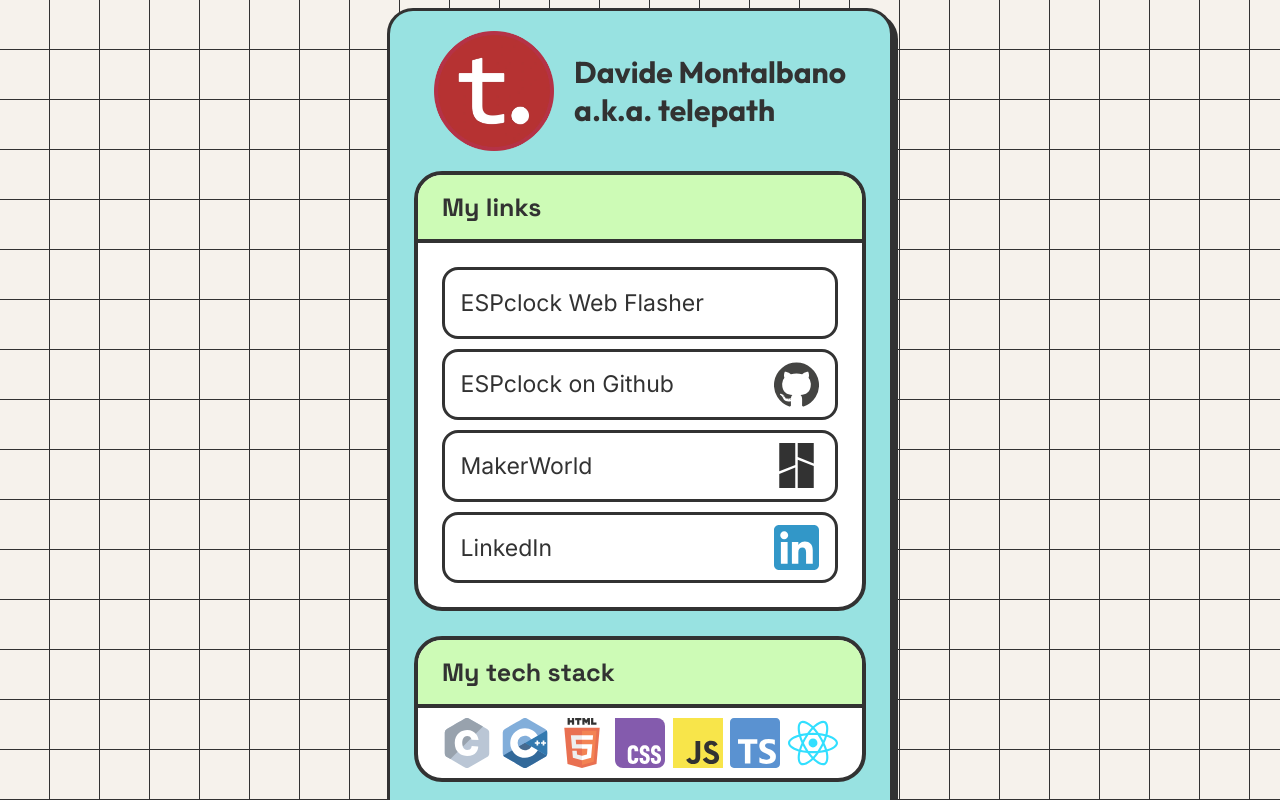
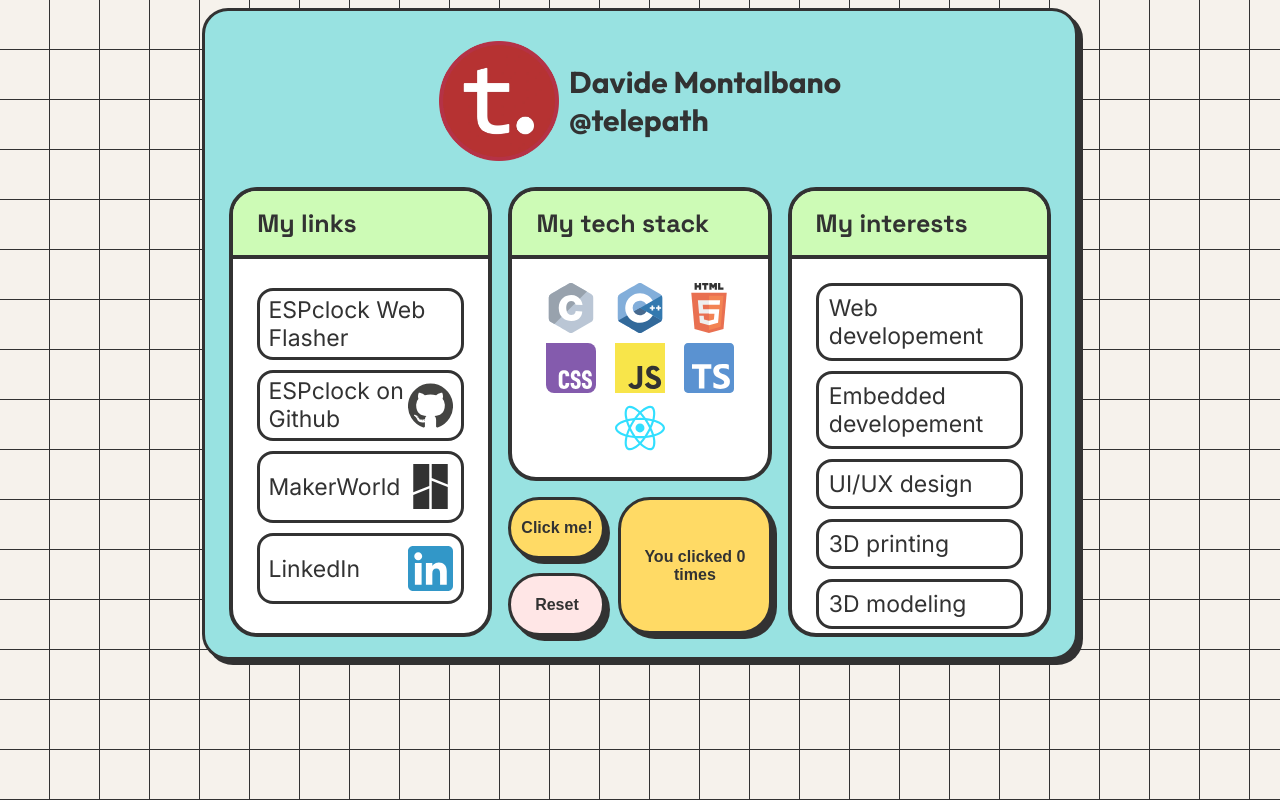
Before and after one commit to telepath9/Portfolio, a React (Vite) app: page / in a window 1280 px wide. Shown: the top 800 px of the page. Built offline with nearby package versions, Linux system fonts and the light colour scheme.

Commit message:
switched from flex to grid layout

```diff
--- a/src/App.css
+++ b/src/App.css
@@ -1,7 +1,16 @@
-.flex_container {
-  display:flex;
-  flex-direction:column;
-  max-width: 452px;
+.grid_container {
+  display: grid;
+  /*grid-template-columns: 1fr 1fr 1fr;*/
+  grid-auto-columns: 1fr;
+  grid-template-rows: 1fr auto 1fr;
+  gap: 1em;
+  grid-template-areas:
+  "box-1 box-1 box-1"
+  "box-2 box-3 box-4"
+  "box-2 box-5 box-4 " ;
+
+  max-width: 65%;
+  /*max-height: 645px;*/
   margin: 0px auto;
 
   padding: 20px 24px;
@@ -9,6 +18,7 @@
   background: #7FDBDA;
   border: 3px solid #000;
   box-shadow: 5px 5px 0 0 #000;
+
   /*glassmorphism style
   border-radius: 20px;
   background: rgba(255, 255, 255, 0.217);
@@ -37,10 +47,13 @@
 
 #double_avatar{
   display: flex;
-  /*justify-content: space-between;*/
-  justify-content: space-evenly;
+  align-items: center;
+  justify-content: center;
+  gap: 10px;
+
+  /*justify-content: space-evenly;*/
   flex-wrap: wrap;
-  margin: 0px 0px 20px 0px;
+  margin: 0px;
   /*border-radius: 24px;
   border: solid black 4px;
   padding: 10px;*/
@@ -52,7 +65,7 @@
   font-family: "Outfit", sans-serif;
   font-size: 30px;
   /*margin: auto auto;*/
-  margin: auto 0px auto;
+
   /*1padding: 6px 0px; */
 }
 
@@ -73,21 +86,33 @@
 
 
 .sections{
+  --section_max_height: 442px;
+
   border-radius: 28px;
-
+  max-height: var(--section_max_height);
   border: solid black 4px;
-  margin: 0px 0px 25px 0px;
+  margin: 0px ;
   background: #ffffff;
   z-index: 0;
 
 }
 
-.lang_icons{
+#linkSection{
+  display: flex;
+  flex-direction: column;
+  /*gap: 10px;/
+
+*/
+}
+
+.techstack_icons{
   display: flex;
   flex-wrap: wrap;
+  gap: 10px;
   flex-direction:row;
-  justify-content:space-between;
-  padding: 10px 24px;
+  justify-content:space-evenly;
+  align-items: center;
+  padding: 24px 24px;
 
   /*border: solid black 4px;*/
   background: #ffffff00;
@@ -97,6 +122,7 @@
 .icons{
   height: 50px;
   width: 50px;
+
 }
 
 .linkIcons{
@@ -110,7 +136,6 @@
   z-index: -1;
 }
 
-
 .basicCard{
   border-radius: 28px;
   background-color: transparent;
@@ -118,62 +143,46 @@
   margin: 24px 0px;
 }
 
-/*linkSection{
-   background: #ffffff00;
+
+
+/*
+@keyframes expand{
+
+  from {border: (1.5rem, 4%)}
+  to   {padding: 1.8rem min(2.5rem, 5%)}
+
 }*/
 
 
-@keyframes expand{
+@keyframes border_expand{
+  from {border: solid black 3px; border-radius: 16px;}
+  to   {border: dashed black 5px; border-radius: 25px;}
+}
 
-  from {padding: 1rem min(1.5rem, 4%)}
-  to   {padding: 1.8rem min(2.5rem, 5%)}
-  /*
-  from {padding: 0px min(1.2rem, 3%) 0px 0px;}
-  to {padding: 0.8rem min(1.2rem, 3%) 0.8rem 0.8rem;}*/
-}
 
 .singleLink{
   display: flex;
   justify-content: space-between;
   align-items: center;
 
-
-
   font-family:"Inter", sans-serif;
   font-size: 23px;
-  border: solid black 3px;
-  border-radius: 16px;
-  /*border-radius: 8px;*/
-  margin: 10px 24px;
-
+  margin: 0px 24px;
   text-align: left;
-  /*padding: 0px min(1.2rem, 3%) 0px 0px;*/
   padding: 0px;
   background: transparent;
   z-index: 1;
 
-  /*
-  transition: padding 0.2s ;*/  /*on :hover OFF*/
-
-}
-
-.singleLink:hover {
-  /*background-color: #c2d9e9;*/
-  text-decoration: none;
-  /*
-  animation-name: expand;
-  animation-duration: 0.2s;
-  padding: 0.8rem min(1.2rem, 3%) 0.8rem 0.8rem;*/
-  /*border-radius: 12px 0px 0px 12px;*/
-  /*padding: 0.5rem min(1.2rem, 3%) 0.5rem 0px;*/
-
 }
 
 
+/*
+  transition: padding 0.2s ;*/  /*on :hover OFF*/
+
 .singleLabel{
-  display: flex;
+  /*display: flex;
   justify-content: space-between;
-  align-items: center;
+  align-items: center;*/
   font-family:"Inter", sans-serif;
   font-size: 1.4375rem; /*23px;*/
   border: solid black 3px;
@@ -191,8 +200,7 @@
 }
 
 /*.links{
-  margin: 0px 0px;
-  padding: 0px 0px;
+  border-color: rgb(16, 112, 190);
 
 }*/
 
@@ -202,24 +210,24 @@
 }
 
 a:link{
-
-  min-height: 40px;
-  max-height: 40px;
   display: flex;
   justify-content: space-between;
   align-items: center;
+  min-height: 40px;
+  max-height: 40px;
   color: #000000;
   /*padding: 20px 24px;*/
   /*padding: min(20px, 3.5%) min(24px, 4%);*/
   width: 100%;
   background:transparent;
   text-decoration:none;
-
-
   padding: 0.8rem min(1.5rem, 4%);
 
+  margin: 5px 0px;
+  border: solid 3px;
+  border-radius: 16px;
 
-  transition: padding 0.2s ; /*on :hover OFF*/
+  transition: padding 0.2s, border 0.2s; /*when :hover OFF*/
 
 
 }
@@ -227,13 +235,22 @@
 a:link:hover{
   color: #000000;
   background-color: rgba(73, 168, 235, 0.299);
-  /*padding: 1rem min(1.5rem, 4%);*/
+
   margin: 0px;
   text-decoration: none;
-  border-radius: 13px;
-  animation-name: expand;
+  border-radius: 25px;
+  border: dashed black 5px;
+
+  animation-name: border_expand;
   animation-duration: 0.2s;
-  padding: 1.8rem min(2.5rem, 5%);
+
+
+  margin: 5px 0px;
+  /*gap: 7px;*/
+  /*animation-name: expand;
+  animation-duration: 0.2s;
+  padding: 1.8rem min(2.5rem, 5%);*/
+
 
 }
 
@@ -244,7 +261,9 @@
 }
 
 .btn {
-  font-size: 16px;
+  max-height: 98%;
+
+  font-size: 1em;
   border: 3px solid #000;
   border-radius: 32px;
   background: #FFD23F;
@@ -254,7 +273,6 @@
   /*padding: 12px 20px;*/
   /*padding: min(0.8, 3%) min(6px, 2.5%);*/
   padding: 0.8rem min(0.9rem, 4%);
-
 
   cursor: pointer;
   transition: all 0.1s ease;
@@ -271,22 +289,35 @@
 }
 
 #buttons{
-  display: flex;
+  display: grid;
+  grid-template-columns: 1fr 1fr;
+  grid-template-rows: 1fr 1fr;
+  gap: 0.8em;
+  grid-template-areas:
+  "but-3 but-3 but-2"
+  "but-1 but-1 but-2" ;
   justify-content: space-between;
-  margin: 0px 0px 10px 0px;
+  margin: 0px;
 }
 
-@media (max-width: 500px){
+@media (max-width: 72rem){
 
-  .flex_container{
-    padding: 14px 14px;
+  .grid_container{
+    /*padding: 14px 14px;*/
+    max-width: 452px;
+    grid-template-areas:
+    "box-1"
+    "box-2"
+    "box-3"
+    "box-4"
+    "box-5";
   }
 
   #name{
     margin: 10px 0px 0px 0px;
   }
 
-  .title2, .singleLink, .singleLabel{
+  .title2, .singleLink, a:link, .singleLabel{
     font-size: 1.125rem;
   }
 
@@ -300,7 +331,7 @@
   }
 
   .btn{
-    margin: 0px 0px 24px 0px;
+    padding: 18px 16px;
   }
 
 
@@ -326,24 +357,7 @@
 }*/
 
 /*
-.counter {
-  font-size: 16px;
-  padding: 5px 10px;
-  border-radius: 5px;
-  color: var(--accent);
-  background: var(--accent-bg);
-  border: 2px solid transparent;
-  transition: border-color 0.3s;
-  margin-bottom: 24px;
 
-  &:hover {
-    border-color: var(--accent-border);
-  }
-  &:focus-visible {
-    outline: 2px solid var(--accent);
-    outline-offset: 2px;
-  }
-}
 
 .hero {
   position: relative;
--- a/src/App.tsx
+++ b/src/App.tsx
@@ -22,22 +22,23 @@
 function App() {
 
   return(<>
-      <div id="flex_contId" className="flex_container">
+      <div className="grid_container" id="grid_contId">
         {/*<div id="h1div">
           <h1 id="title1">My Portfolio</h1>
         </div>*/}
 
-        <div id="double_avatar">
+        <div id="double_avatar" style={{gridArea: "box-1"}}>
           <Avatar logoPath={teleLogo} size={120}></Avatar>
-          <h2 id="name">Davide Montalbano  <br></br> a.k.a. telepath</h2>
+          <h2 id="name">Davide Montalbano  <br></br> @telepath</h2>
         </div>
 
-        <section className='sections'>
+
+        <section className='sections' style={{gridArea: "box-2"}}>
           <p className="title2">
               My links
           </p>
 
-          <section className="basicCard">
+          <section className="basicCard" id="linkSection">
             <div className='singleLink'>
               <a className="links" href="https://telepath9.github.io/ESPclock/">ESPclock Web Flasher</a>
             </div>
@@ -46,20 +47,16 @@
               <a className="links" href="https://github.com/telepath9/ESPclock">ESPclock on Github
               <img className='linkIcons' src={githubIcon} />
               </a>
-
             </div>
-
-
 
             <div className='singleLink'>
               <a className="links" href="https://makerworld.com/en/@telepath" >MakerWorld
                 <img className="linkIcons" id="bambu" src={bambuIcon} />
               </a>
-
             </div>
 
             <div className='singleLink'>
-              <a href="https://www.linkedin.com/in/davide-montalbano-82ba1425a/">LinkedIn
+              <a className="links" href="https://www.linkedin.com/in/davide-montalbano-82ba1425a/">LinkedIn
                 <img className="linkIcons" src={linkedinIcon} />
               </a>
             </div>
@@ -67,11 +64,11 @@
             </section>
           </section>
 
-          <section className='sections'>
+          <section className='sections' style={{gridArea: "box-3"}}>
             <p className="title2">
               My tech stack
             </p>
-            <div className="lang_icons">
+            <div className="techstack_icons">
               <img className='icons' src={cIcon} />
               <img className='icons' src={cppIcon} />
               <img className='icons' src={htmlIcon} />
@@ -83,11 +80,11 @@
             </div>
           </section>
 
-          <section className='sections'>
+          <section className='sections' style={{gridArea: "box-4"}}>
             <p className="title2">
             My interests
             </p>
-            <div className="basicCard">
+            <section className="basicCard">
 
               <div className='singleLabel'>
                 <p className='theLabel' >Web developement</p>
@@ -106,19 +103,17 @@
               </div>
 
               <div className='singleLabel'>
-                <p className='theLabel'>3D Modeling</p>
+                <p className='theLabel'>3D modeling</p>
               </div>
 
-
-
-            </div>
+            </section>
 
           </section>
 
 
-          <div id="buttons" className="basicCard">
-           <ColorButton >
-           </ColorButton>
+          <div id="buttons" className="basicCard" style={{gridArea: "box-5"}}>
+          <ColorButton >
+          </ColorButton>
 
           <CounterButton >
           </CounterButton>
--- /dev/null
+++ b/src/assets/App.css
@@ -0,0 +1,498 @@
+.flex_container {
+  display:flex;
+  flex-direction:column;
+  max-width: 452px;
+  margin: 0px auto;
+
+  padding: 20px 24px;
+  border-radius: 26px;
+  background: #7FDBDA;
+  border: 3px solid #000;
+  box-shadow: 5px 5px 0 0 #000;
+  /*glassmorphism style
+  border-radius: 20px;
+  background: rgba(255, 255, 255, 0.217);
+  box-shadow: rgba(0, 0, 0, 0.15) 0px 8px 32px,
+  rgba(0, 0, 0, 0.05) 0px 2px 8px,
+  rgba(255, 255, 255, 0.04) 0px 1px 0px inset,
+  rgba(255, 255, 255, 0.02) 0px -1px 0px inset;
+  backdrop-filter: blur(5px) saturate(1.2);*/
+}
+
+#h1div{
+  text-align: left;
+}
+
+#title1{
+  font-family: "Space Grotesk", sans-serif;
+  font-size:  30px;
+  font-optical-sizing: auto;
+  font-weight: 700;
+  font-style: normal;
+  margin: 0px 0px 10px 0px;
+  /*border-radius: 24px;
+  border: solid black 4px;
+  padding: 20px;*/
+}
+
+#double_avatar{
+  display: flex;
+  gap: 10px;
+
+  justify-content: space-evenly;
+  flex-wrap: wrap;
+  margin: 0px 0px 20px 0px;
+  /*border-radius: 24px;
+  border: solid black 4px;
+  padding: 10px;*/
+  /*background: #f5f0e8;*/
+  /*text-align: center;*/
+}
+
+#name{
+  font-family: "Outfit", sans-serif;
+  font-size: 30px;
+  /*margin: auto auto;*/
+
+  /*1padding: 6px 0px; */
+}
+
+.title2{
+  /*display: flex;
+  justify-content: space-evenly;*/
+  border-radius: 24px 24px 0px 0px;
+  border-bottom: solid black 4px;
+  padding: 16px 24px;
+  font-family: "Space Grotesk", sans-serif;
+  font-size: 1.5625rem; /*25px;*/
+  font-optical-sizing: auto;
+  font-weight: 700;
+  font-style: normal;
+  margin: 0px;
+  background: #c1fba4;
+}
+
+
+.sections{
+  border-radius: 28px;
+
+  border: solid black 4px;
+  margin: 0px 0px 25px 0px;
+  background: #ffffff;
+  z-index: 0;
+
+}
+
+.lang_icons{
+  display: flex;
+  flex-wrap: wrap;
+  flex-direction:row;
+  justify-content:space-between;
+  padding: 10px 24px;
+
+  /*border: solid black 4px;*/
+  background: #ffffff00;
+
+}
+
+.icons{
+  height: 50px;
+  width: 50px;
+}
+
+.linkIcons{
+  /*margin: 0px 12px 0px 0px;*/
+
+
+
+  margin: 0px;
+  height: 45px;
+  width: 45px;
+  z-index: -1;
+}
+
+
+.basicCard{
+  border-radius: 28px;
+  background-color: transparent;
+  text-align: right;
+  margin: 24px 0px;
+}
+
+/*linkSection{
+   background: #ffffff00;
+}*/
+
+
+@keyframes expand{
+
+  from {padding: 1rem min(1.5rem, 4%)}
+  to   {padding: 1.8rem min(2.5rem, 5%)}
+  /*
+  from {padding: 0px min(1.2rem, 3%) 0px 0px;}
+  to {padding: 0.8rem min(1.2rem, 3%) 0.8rem 0.8rem;}*/
+}
+
+.singleLink{
+  display: flex;
+  justify-content: space-between;
+  align-items: center;
+
+
+
+  font-family:"Inter", sans-serif;
+  font-size: 23px;
+  border: solid black 3px;
+  border-radius: 16px;
+  /*border-radius: 8px;*/
+  margin: 10px 24px;
+
+  text-align: left;
+  /*padding: 0px min(1.2rem, 3%) 0px 0px;*/
+  padding: 0px;
+  background: transparent;
+  z-index: 1;
+
+  /*
+  transition: padding 0.2s ;*/  /*on :hover OFF*/
+
+}
+
+.singleLink:hover {
+  /*background-color: #c2d9e9;*/
+  text-decoration: none;
+  /*
+  animation-name: expand;
+  animation-duration: 0.2s;
+  padding: 0.8rem min(1.2rem, 3%) 0.8rem 0.8rem;*/
+  /*border-radius: 12px 0px 0px 12px;*/
+  /*padding: 0.5rem min(1.2rem, 3%) 0.5rem 0px;*/
+
+}
+
+
+.singleLabel{
+  display: flex;
+  justify-content: space-between;
+  align-items: center;
+  font-family:"Inter", sans-serif;
+  font-size: 1.4375rem; /*23px;*/
+  border: solid black 3px;
+  border-radius: 16px;
+  margin: 10px 24px;
+  /*padding: 0px 24px;      1rem = 16px*/
+
+  padding: 0.5rem min(1.5rem, 4%);
+  /*cursor: pointer;*/
+  text-align: left;
+}
+
+.theLabel{
+  margin: 0px;
+}
+
+/*.links{
+  margin: 0px 0px;
+  padding: 0px 0px;
+
+}*/
+
+#bambu{
+  /*margin: 0px 12px;*/
+  margin: 0px;
+}
+
+a:link{
+
+  min-height: 40px;
+  max-height: 40px;
+  display: flex;
+  justify-content: space-between;
+  align-items: center;
+  color: #000000;
+  /*padding: 20px 24px;*/
+  /*padding: min(20px, 3.5%) min(24px, 4%);*/
+  width: 100%;
+  background:transparent;
+  text-decoration:none;
+
+
+  padding: 0.8rem min(1.5rem, 4%);
+
+
+  transition: padding 0.2s ; /*on :hover OFF*/
+
+
+}
+
+a:link:hover{
+  color: #000000;
+  background-color: rgba(73, 168, 235, 0.299);
+  /*padding: 1rem min(1.5rem, 4%);*/
+  margin: 0px;
+  text-decoration: none;
+  border-radius: 13px;
+  animation-name: expand;
+  animation-duration: 0.2s;
+  padding: 1.8rem min(2.5rem, 5%);
+
+}
+
+a:visited {
+  color: #000000;
+  background-color: transparent;
+  text-decoration: none;
+}
+
+.btn {
+  font-size: 16px;
+  border: 3px solid #000;
+  border-radius: 32px;
+  background: #FFD23F;
+  color: #000;
+  box-shadow: 5px 5px 0 0 #000;
+  font-weight: 700;
+  /*padding: 12px 20px;*/
+  /*padding: min(0.8, 3%) min(6px, 2.5%);*/
+  padding: 0.8rem min(0.9rem, 4%);
+
+
+  cursor: pointer;
+  transition: all 0.1s ease;
+}
+
+.btn:hover {
+  transform: translate(-1px, -1px);
+  box-shadow: 6px 6px 0 0 #000;
+}
+
+.btn:active {
+  transform: translate(3px, 3px);
+  box-shadow: none;
+}
+
+#buttons{
+  display: flex;
+  justify-content: space-between;
+  margin: 0px 0px 10px 0px;
+}
+
+@media (max-width: 500px){
+
+  .flex_container{
+    padding: 14px 14px;
+  }
+
+  #name{
+    margin: 10px 0px 0px 0px;
+  }
+
+  .title2, .singleLink, .singleLabel{
+    font-size: 1.125rem;
+  }
+
+  .icons{
+    margin: 10px;
+  }
+
+  #buttons{
+    flex-direction: column;
+    margin: 0px;
+  }
+
+  .btn{
+    margin: 0px 0px 24px 0px;
+  }
+
+
+
+}
+
+
+#reset{
+  background: #ffe0e0;
+}
+
+/* Never forget focus
+.btn:focus-visible {
+  outline: 3px solid #74B9FF;
+  outline-offset: 3px;
+}*/
+
+/*
+#icon1{
+  outline: solid;
+  outline-color: black;
+  border-radius: 8px;
+}*/
+
+/*
+
+
+.hero {
+  position: relative;
+
+  .base,
+  .framework,
+  .vite {
+    inset-inline: 0;
+    margin: 0 auto;
+  }
+
+  .base {
+    width: 170px;
+    position: relative;
+    z-index: 0;
+  }
+
+  .framework,
+  .vite {
+    position: absolute;
+  }
+
+  .framework {
+    z-index: 1;
+    top: 34px;
+    height: 28px;
+    transform: perspective(2000px) rotateZ(300deg) rotateX(44deg) rotateY(39deg)
+      scale(1.4);
+  }
+
+  .vite {
+    z-index: 0;
+    top: 107px;
+    height: 26px;
+    width: auto;
+    transform: perspective(2000px) rotateZ(300deg) rotateX(40deg) rotateY(39deg)
+      scale(0.8);
+  }
+}
+
+#center {
+  display: flex;
+  flex-direction: column;
+  gap: 25px;
+  place-content: center;
+  place-items: center;
+  flex-grow: 1;
+
+  @media (max-width: 1024px) {
+    padding: 32px 20px 24px;
+    gap: 18px;
+  }
+}
+
+#next-steps {
+  display: flex;
+  border-top: 1px solid var(--border);
+  text-align: left;
+
+  & > div {
+    flex: 1 1 0;
+    padding: 32px;
+    @media (max-width: 1024px) {
+      padding: 24px 20px;
+    }
+  }
+
+  .icon {
+    margin-bottom: 16px;
+    width: 22px;
+    height: 22px;
+  }
+
+  @media (max-width: 1024px) {
+    flex-direction: column;
+    text-align: center;
+  }
+}
+
+#docs {
+  border-right: 1px solid var(--border);
+
+  @media (max-width: 1024px) {
+    border-right: none;
+    border-bottom: 1px solid var(--border);
+  }
+}
+
+#next-steps ul {
+  list-style: none;
+  padding: 0;
+  display: flex;
+  gap: 8px;
+  margin: 32px 0 0;
+
+  .logo {
+    height: 18px;
+  }
+
+  a {
+    color: var(--text-h);
+    font-size: 16px;
+    border-radius: 6px;
+    background: var(--social-bg);
+    display: flex;
+    padding: 6px 12px;
+    align-items: center;
+    gap: 8px;
+    text-decoration: none;
+    transition: box-shadow 0.3s;
+
+    &:hover {
+      box-shadow: var(--shadow);
+    }
+    .button-icon {
+      height: 18px;
+      width: 18px;
+    }
+  }
+
+  @media (max-width: 1024px) {
+    margin-top: 20px;
+    flex-wrap: wrap;
+    justify-content: center;
+
+    li {
+      flex: 1 1 calc(50% - 8px);
+    }
+
+    a {
+      width: 100%;
+      justify-content: center;
+      box-sizing: border-box;
+    }
+  }
+}
+
+#spacer {
+  height: 88px;
+  border-top: 1px solid var(--border);
+  @media (max-width: 1024px) {
+    height: 48px;
+  }
+}
+
+.ticks {
+  position: relative;
+  width: 100%;
+
+  &::before,
+  &::after {
+    content: '';
+    position: absolute;
+    top: -4.5px;
+    border: 5px solid transparent;
+  }
+
+  &::before {
+    left: 0;
+    border-left-color: var(--border);
+  }
+  &::after {
+    right: 0;
+    border-right-color: var(--border);
+  }
+}
+
+*/
--- a/src/functions.tsx
+++ b/src/functions.tsx
@@ -62,17 +62,27 @@
 
         if(butCheck){
             const counterButton = butCheck as HTMLButtonElement;
-            counterButton.style.backgroundColor= `rgb( ${getRandomInt(0,255)}, ${getRandomInt(0,255)}, ${getRandomInt(0,255)})`;
+            let r_color:number =  getRandomInt(0,255);
+            let g_color:number =  getRandomInt(0,255);
+            let b_color:number =  getRandomInt(0,255);
+            counterButton.style.backgroundColor= `rgb( ${r_color}, ${g_color}, ${b_color})`;
+
+            if(r_color <= 20 || g_color <= 40 || b_color <= 25 ){
+                counterButton.style.color= `rgb( 245, 240, 232)`;
+            }
+            else{
+                counterButton.style.color= `rgb( 0, 0, 0)`;
+            }
         }
     }
 
     return (
         <>
-        <button type="button" id="reset" className="btn" onClick={resetCounter}>
+        <button style={{gridArea: "but-1"}} type="button" id="reset" className="btn" onClick={resetCounter}>
             Reset
         </button>
 
-        <button type="button" className="btn" id="count" onClick={handleClick}>
+        <button style={{gridArea: "but-2"}} type="button" className="btn" id="count" onClick={handleClick}>
             You clicked {counter} times
         </button>
         </>
@@ -88,7 +98,8 @@
 
         //è modo SAFE di gestire un html element. con if(elCheck) sono coperto in caso di valore "null"
         // cioè se non dovesse trovare il div che cerco
-        const elCheck = document.getElementById("flex_contId") ;
+        const elCheck = document.getElementById("grid_contId") ;
+
         if(elCheck){
             const mainCard = elCheck as HTMLDivElement;
 
@@ -111,7 +122,7 @@
     }
 
     return( //handleClick è passata come PROP a <button>
-        <button type="button" className="btn" onClick={handleClick}>
+        <button style={{gridArea: "but-3"}} type="button" className="btn" onClick={handleClick}>
               Click me!
         </button>
 
--- a/src/index.css
+++ b/src/index.css
@@ -4,7 +4,7 @@
   color:#000000;
 
   /*brutalist with paper thin pattern*/
-  background-color: #f5f0e8;
+  background-color: rgb(245, 240, 232);
   opacity: 0.8;
   background-image:  linear-gradient(#000000 1px, transparent 1px), linear-gradient(90deg, #000000 1px, transparent 1px), linear-gradient(#d6d6d6 0.5px, transparent 0.5px), linear-gradient(90deg, #d6d6d6 0.5px, #f5f0e8 0.5px);
   background-size: 50px 50px, 50px 50px, 10px 10px, 10px 10px;
```
